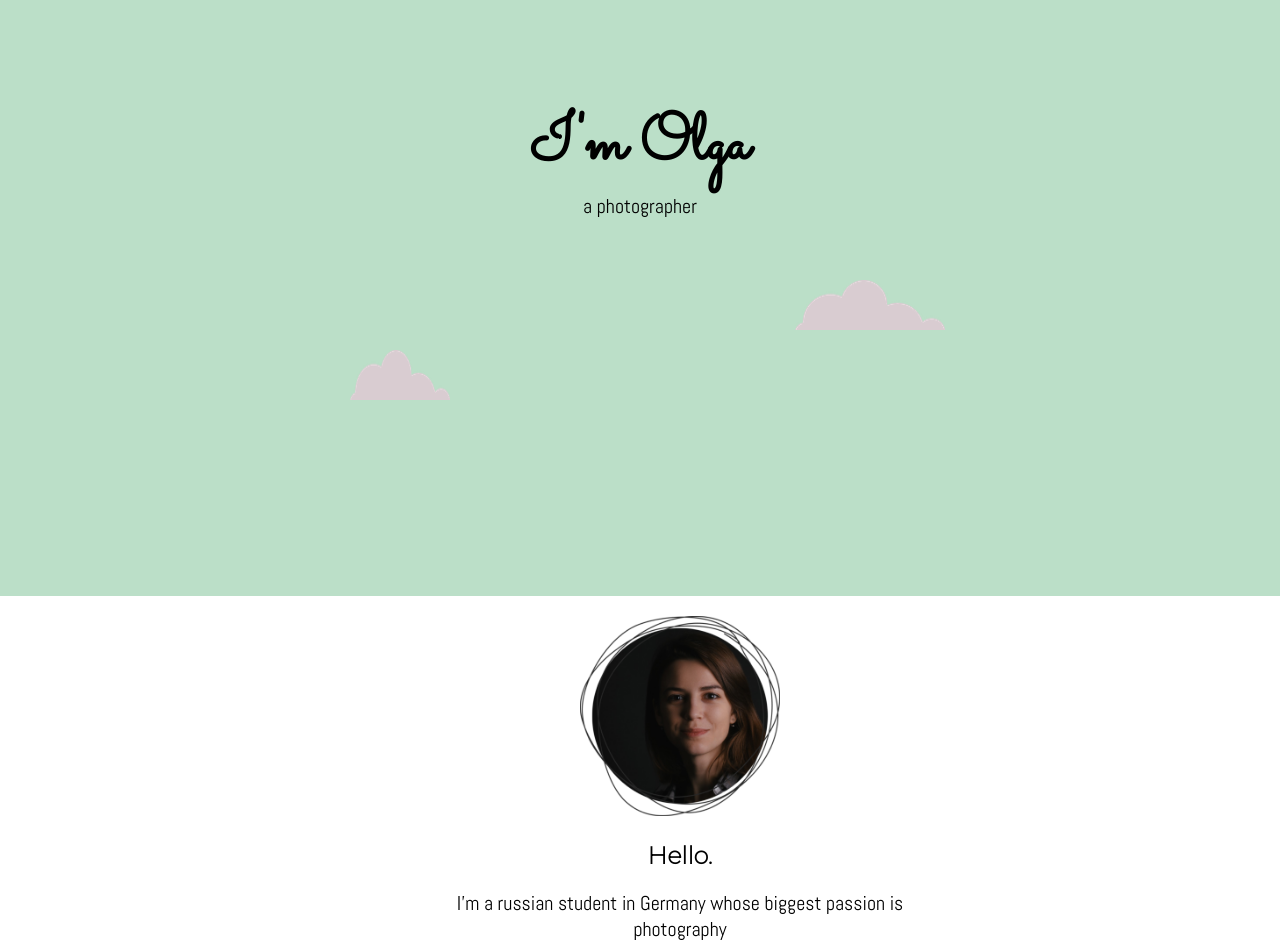
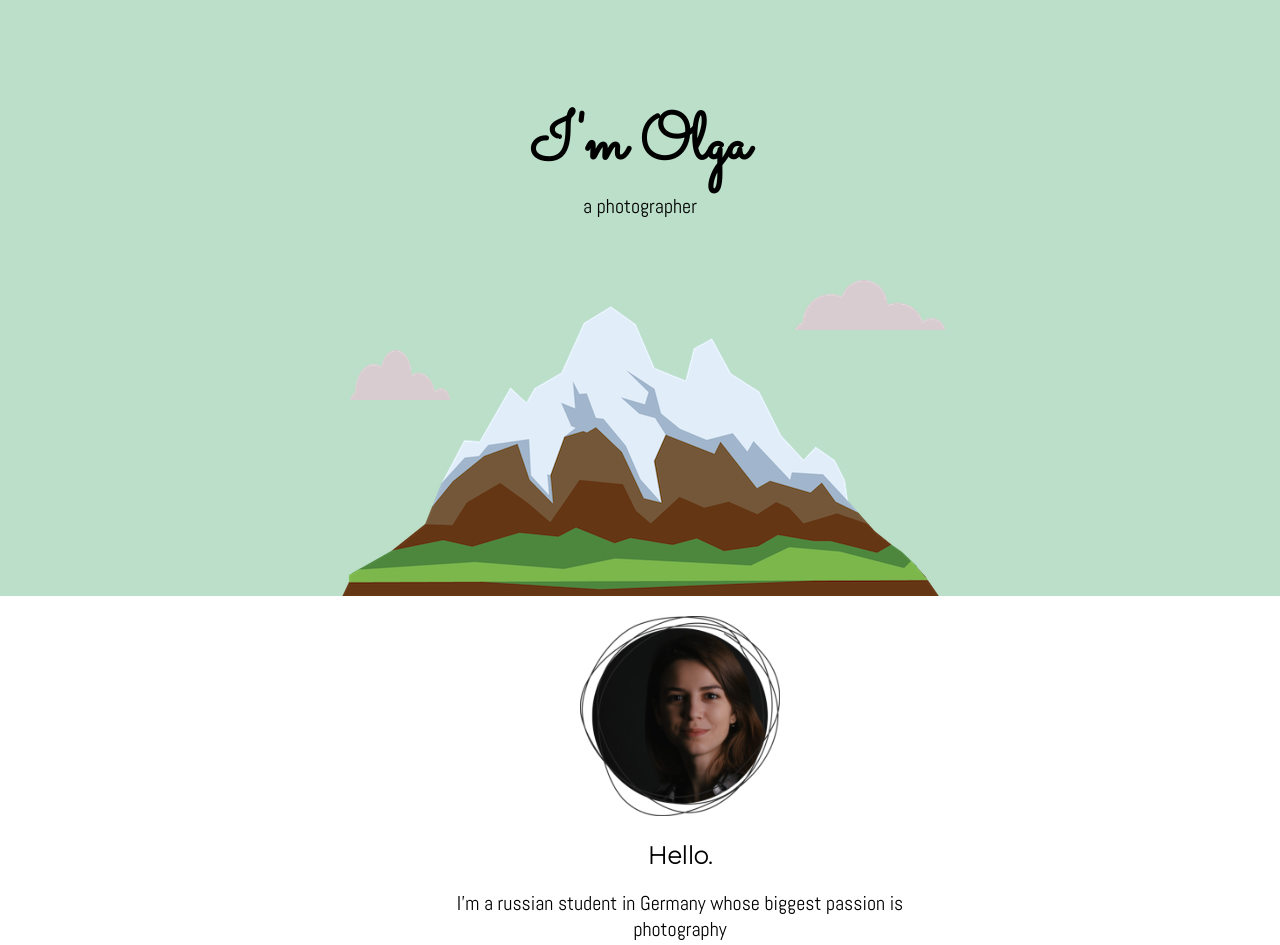
Before and after one commit to olmatthew/CV, a plain HTML site: page index.html in a window 1280 px wide. Shown: the top 945 px of the page. Drawn offline with Linux system fonts and the light colour scheme; files whose address does not match are found by name.

Commit message:
Update index.html

```diff
--- a/index.html
+++ b/index.html
@@ -14,7 +14,7 @@
       <h1>I'm Olga</h1>
       <p> a photographer</p>
       <img class="cloud2" src="images\cloud.png" alt="">
-      <img class="mountain" src="images\mountain.png" alt="">
+      <img class="mountain" src="https://github.com/olmatthew/CV/blob/main/mountain.png" alt="">
     </div>
     <div class="middle-container">
       <div class="profile">
```
